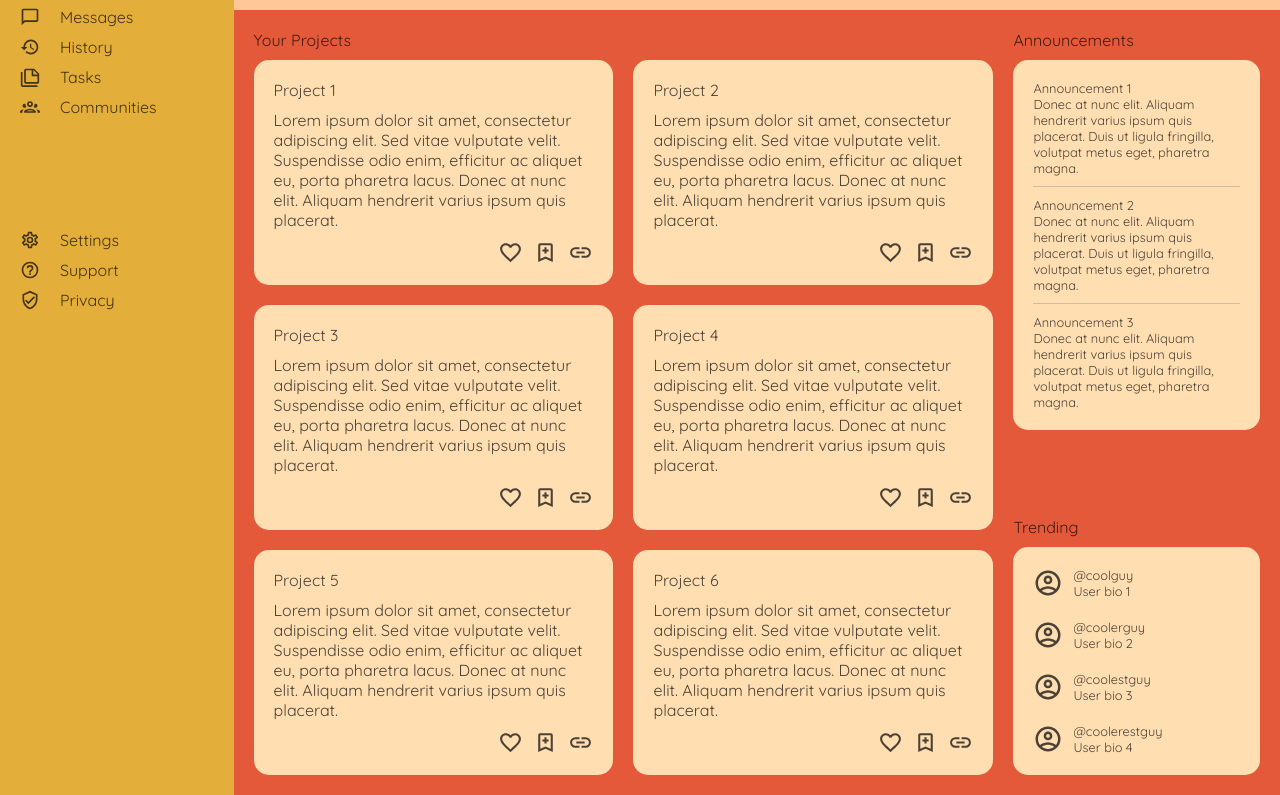
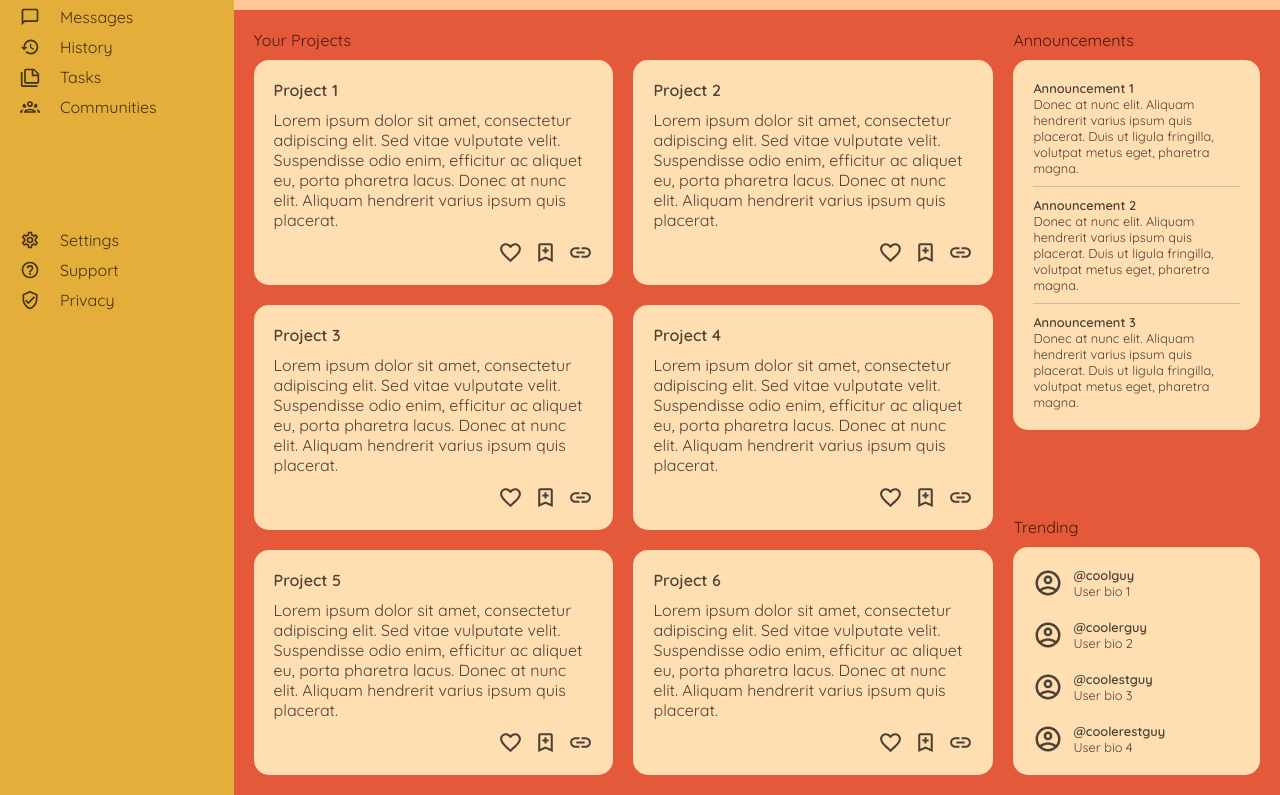
Before and after one commit to zawho/admin-dashboard, a plain HTML site: page index.html in a window 1280 px wide. Shown: the part 147-942 px from the top of the page. Drawn offline with Linux system fonts and the light colour scheme.

Commit message:
Add bold fonts

```diff
--- a/index.html
+++ b/index.html
@@ -7,7 +7,7 @@
     <link rel="stylesheet" href="style.css">
     <link rel="preconnect" href="https://fonts.googleapis.com">
     <link rel="preconnect" href="https://fonts.gstatic.com" crossorigin>
-    <link href="https://fonts.googleapis.com/css2?family=Quicksand&display=swap" rel="stylesheet">
+    <link href="https://fonts.googleapis.com/css2?family=Quicksand:wght@400;600&display=swap" rel="stylesheet">
     <title>Admin Dashboard</title>
 </head>
 <body>
@@ -163,19 +163,19 @@
                 <div class="main-header">Announcements</div>
                 <div class="announce-main">
                     <div class="announce-item">
-                        <div class="announce-title">Announcement 1</div>
+                        <div class="announce-header">Announcement 1</div>
                         <div class="announce-text">Donec at nunc elit. Aliquam hendrerit
                              varius ipsum quis placerat. Duis ut ligula fringilla,
                              volutpat metus eget, pharetra magna.</div>
                     </div>
                     <div class="announce-item-middle">
-                        <div class="announce-title">Announcement 2</div>
+                        <div class="announce-header">Announcement 2</div>
                         <div class="announce-text">Donec at nunc elit. Aliquam hendrerit
                             varius ipsum quis placerat. Duis ut ligula fringilla,
                             volutpat metus eget, pharetra magna.</div>
                     </div>
                     <div class="announce-item">
-                        <div class="announce-title">Announcement 3</div>
+                        <div class="announce-header">Announcement 3</div>
                         <div class="announce-text">Donec at nunc elit. Aliquam hendrerit
                             varius ipsum quis placerat. Duis ut ligula fringilla,
                             volutpat metus eget, pharetra magna.</div>
--- a/style.css
+++ b/style.css
@@ -173,6 +173,10 @@ body {
     padding: 20px;
 }
 
+.project-header, .announce-header, .trend-user {
+    font-weight: 600;
+}
+
 .project-text {
     padding: 10px 0px;
 }
@@ -200,7 +204,7 @@ body {
     padding: 10px 0px;
 }
 
-.announce-title, .announce-text, .trend-user, .trend-user-bio {
+.announce-header, .announce-text, .trend-user, .trend-user-bio {
     font-size: 0.8rem;
 }
 
```
